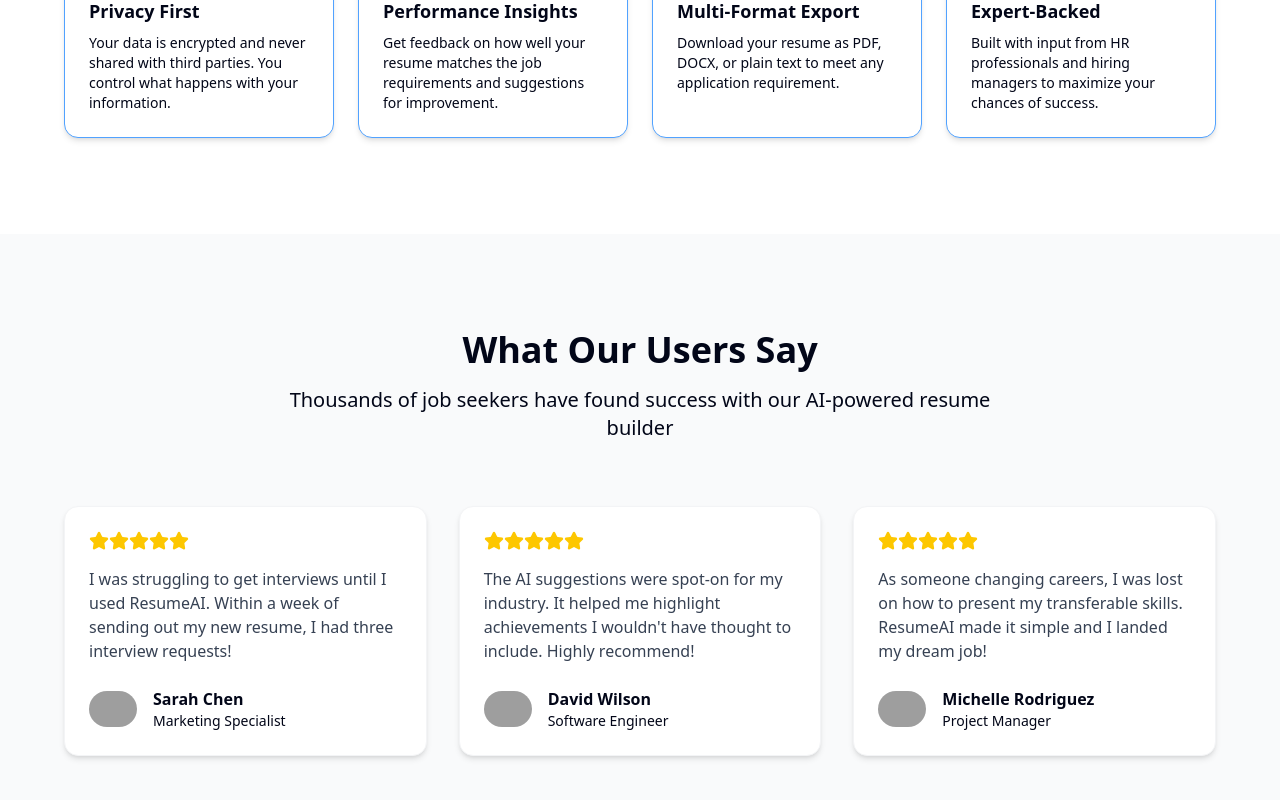
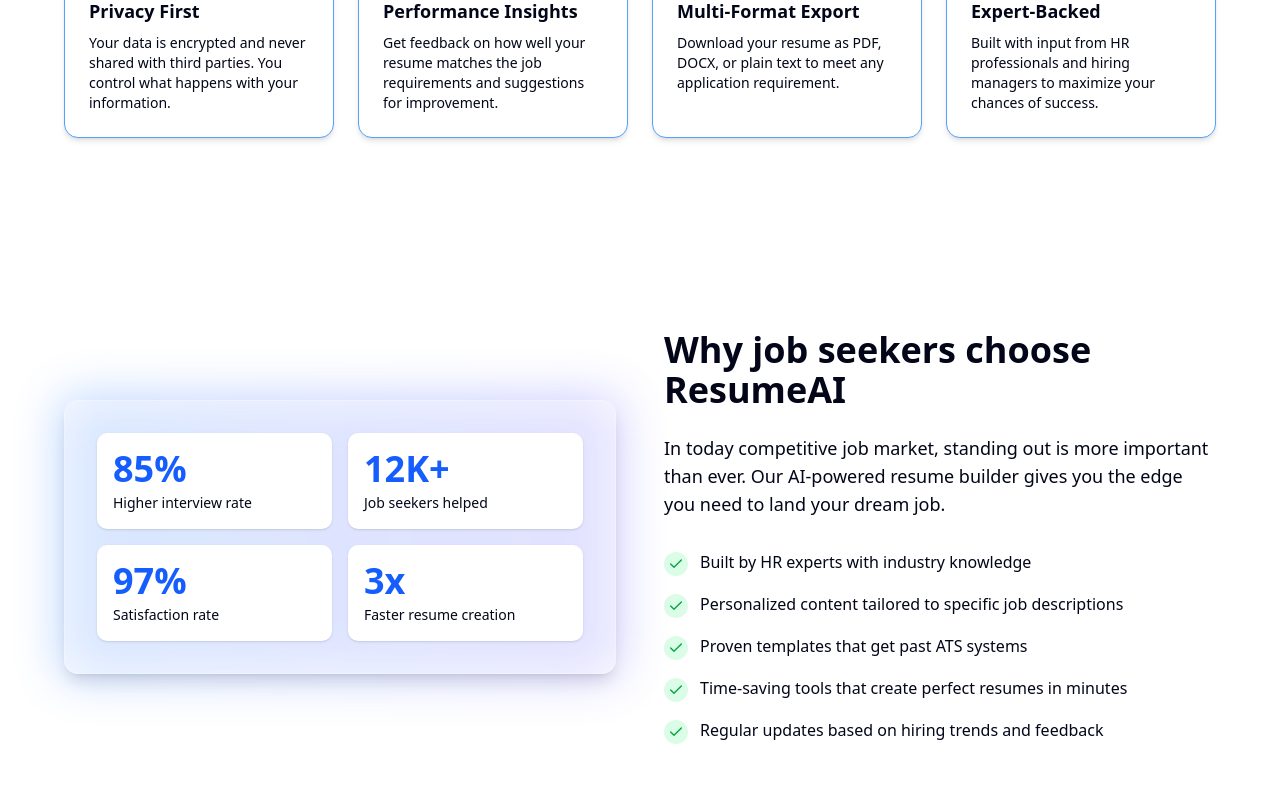
Before and after one commit to ShyamGuna77/Ai_resume_Builder, a Next.js app: page / in a window 1280 px wide. Shown: the part 1924-2724 px from the top of the page. Built offline with nearby package versions, Linux system fonts and the light colour scheme; grey boxes are pictures that could not be loaded.

Commit message:
Finished the landing page design

```diff
--- a/app/HeroPage/Testimonals.tsx
+++ b/app/HeroPage/Testimonals.tsx
@@ -28,7 +28,7 @@ const testimonials = [
 
 const Testimonials = () => {
   return (
-    <section id="testimonials" className="section bg-gray-50">
+    <section id="testimonials" className="section bg-background">
       <div className="max-w-7xl mx-auto px-4 sm:px-6 lg:px-8">
         <div className="text-center mb-16">
           <h2 className="text-3xl md:text-4xl font-bold mb-4">
@@ -44,7 +44,7 @@ const Testimonials = () => {
           {testimonials.map((testimonial, index) => (
             <div
               key={index}
-              className="bg-white rounded-xl p-6 shadow-md card-hover border border-gray-100"
+              className="bg-background rounded-xl p-6 shadow-md card-hover border border-blue-600"
             >
               <div className="flex mb-4">
                 {[...Array(5)].map((_, i) => (
@@ -54,7 +54,7 @@ const Testimonials = () => {
                   />
                 ))}
               </div>
-              <p className="text-gray-700 mb-6">{testimonial.content}</p>
+              <p className="text-foreground mb-6">{testimonial.content}</p>
               <div className="flex items-center">
                 <Image
                   src={testimonial.avatar}
--- /dev/null
+++ b/app/HeroPage/WhyChooseUs.tsx
@@ -0,0 +1,80 @@
+
+import React from "react";
+import { Check } from "lucide-react";
+
+const WhyChooseUs = () => {
+  return (
+    <section
+      id="why-choose-us"
+      className="section bg-background"
+    >
+      <div className="max-w-7xl mx-auto px-4 sm:px-6 lg:px-8">
+        <div className="flex flex-col lg:flex-row items-center gap-12">
+          <div className="w-full lg:w-1/2">
+            <div className="relative">
+              <div className="absolute -inset-1 bg-gradient-to-r from-blue-500 to-indigo-500 rounded-xl blur-xl opacity-30"></div>
+              <div className="relative glass-card rounded-xl p-6 md:p-8">
+                <div className="grid grid-cols-2 gap-4">
+                  <div className="bg-background rounded-lg p-4 shadow-sm">
+                    <div className="text-blue-600 font-bold text-4xl">85%</div>
+                    <p className="text-foreground text-sm mt-1">
+                      Higher interview rate
+                    </p>
+                  </div>
+                  <div className="bg-background rounded-lg p-4 shadow-sm">
+                    <div className="text-blue-600 font-bold text-4xl">12K+</div>
+                    <p className="text-foreground text-sm mt-1">
+                      Job seekers helped
+                    </p>
+                  </div>
+                  <div className="bg-background rounded-lg p-4 shadow-sm">
+                    <div className="text-blue-600 font-bold text-4xl">97%</div>
+                    <p className="text-foreground text-sm mt-1">
+                      Satisfaction rate
+                    </p>
+                  </div>
+                  <div className="bg-background rounded-lg p-4 shadow-sm">
+                    <div className="text-blue-600 font-bold text-4xl">3x</div>
+                    <p className="text-foreground text-sm mt-1">
+                      Faster resume creation
+                    </p>
+                  </div>
+                </div>
+              </div>
+            </div>
+          </div>
+
+          <div className="w-full lg:w-1/2">
+            <h2 className="text-3xl md:text-4xl font-bold mb-6">
+              Why job seekers choose ResumeAI
+            </h2>
+            <p className="text-lg text-foreground mb-8">
+              In today  competitive job market, standing out is more
+              important than ever. Our AI-powered resume builder gives you the
+              edge you need to land your dream job.
+            </p>
+
+            <div className="space-y-4">
+              {[
+                "Built by HR experts with industry knowledge",
+                "Personalized content tailored to specific job descriptions",
+                "Proven templates that get past ATS systems",
+                "Time-saving tools that create perfect resumes in minutes",
+                "Regular updates based on hiring trends and feedback",
+              ].map((item, index) => (
+                <div key={index} className="flex items-start">
+                  <div className="flex-shrink-0 h-6 w-6 rounded-full bg-green-100 flex items-center justify-center mt-0.5">
+                    <Check className="h-4 w-4 text-green-600" />
+                  </div>
+                  <p className="ml-3 text-foreground">{item}</p>
+                </div>
+              ))}
+            </div>
+          </div>
+        </div>
+      </div>
+    </section>
+  );
+};
+
+export default WhyChooseUs;
--- a/app/page.tsx
+++ b/app/page.tsx
@@ -5,12 +5,14 @@ import HowItWorks from "./HeroPage/HowItWorks";
 import CTASection from "./HeroPage/CtaSection";
 import { Footer } from "./HeroPage/Footer";
 import Testimonials from "./HeroPage/Testimonals";
+import WhyChooseUs from "./HeroPage/WhyChooseUs";
 export default function Home() {
   return (
     <div className=" min-h-screen overflow-x-hidden">
       <HeroSection />
       <HowItWorks />
       <Features />
+      <WhyChooseUs />
       <Testimonials />
       <Pricing />
       <CTASection />
```
